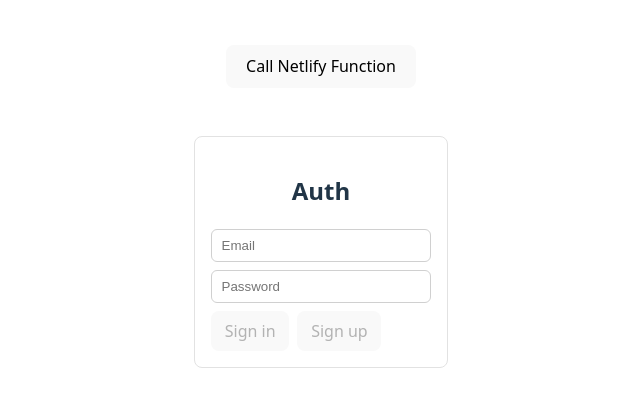
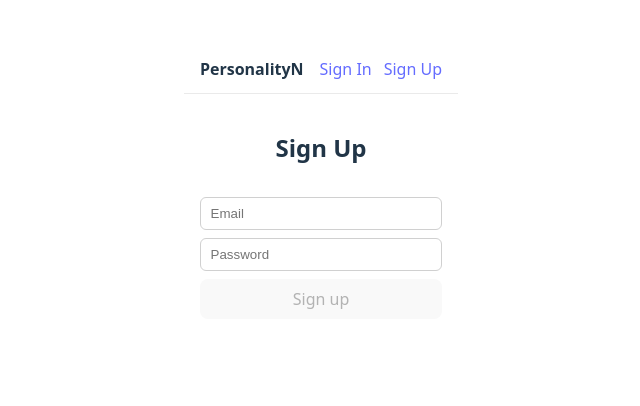
Before and after one commit to rniemela77/PersonalityN, a Vue app: page /signup in a window 1280 px wide. Shown: the part 210-616 px from the top of the page, without its empty margins (319-959 px from the left). Built offline with nearby package versions, Linux system fonts and the light colour scheme; no server answers.

Commit message:
install vue-router, create signin and signup pages

```diff
--- a/package.json
+++ b/package.json
@@ -11,7 +11,8 @@
   },
   "dependencies": {
     "firebase": "^12.7.0",
-    "vue": "^3.5.24"
+    "vue": "^3.5.24",
+    "vue-router": "^4.4.5"
   },
   "devDependencies": {
     "@vitejs/plugin-vue": "^6.0.1",
--- a/src/App.vue
+++ b/src/App.vue
@@ -1,12 +1,38 @@
 <script setup>
-import HelloWorld from './components/HelloWorld.vue'
-import Auth from './components/Auth.vue'
 </script>
 
 <template>
-  <HelloWorld />
-  <Auth />
+  <nav class="top-nav">
+    <a class="brand" href="/">PersonalityN</a>
+    <div class="links">
+      <RouterLink to="/signin">Sign In</RouterLink>
+      <RouterLink to="/signup">Sign Up</RouterLink>
+    </div>
+  </nav>
+  <main class="content">
+    <RouterView />
+  </main>
 </template>
 
 <style scoped>
+.top-nav {
+  display: flex;
+  align-items: center;
+  justify-content: space-between;
+  gap: 1rem;
+  padding: 0.75rem 1rem;
+  border-bottom: 1px solid #eaeaea;
+}
+.brand {
+  font-weight: 600;
+  text-decoration: none;
+  color: inherit;
+}
+.links {
+  display: flex;
+  gap: 0.75rem;
+}
+.content {
+  padding: 1rem;
+}
 </style>
--- a/src/main.js
+++ b/src/main.js
@@ -2,5 +2,6 @@ import { createApp } from 'vue'
 import './style.css'
 import './firebase'
 import App from './App.vue'
+import { router } from './router'
 
-createApp(App).mount('#app')
+createApp(App).use(router).mount('#app')
--- /dev/null
+++ b/src/pages/SignIn.vue
@@ -0,0 +1,81 @@
+<script setup>
+import { ref, onMounted, onBeforeUnmount } from 'vue'
+import { auth } from '../firebase'
+import { signInWithEmailAndPassword, signOut, onAuthStateChanged } from 'firebase/auth'
+
+const email = ref('')
+const password = ref('')
+const loading = ref(false)
+const errorMsg = ref('')
+const currentUser = ref(null)
+
+let unsubscribe = null
+
+onMounted(() => {
+  unsubscribe = onAuthStateChanged(auth, (user) => {
+    currentUser.value = user
+  })
+})
+
+onBeforeUnmount(() => {
+  if (typeof unsubscribe === 'function') unsubscribe()
+})
+
+async function doSignIn() {
+  loading.value = true
+  errorMsg.value = ''
+  try {
+    await signInWithEmailAndPassword(auth, email.value, password.value)
+    email.value = ''
+    password.value = ''
+  } catch (err) {
+    errorMsg.value = String(err?.message || err)
+  } finally {
+    loading.value = false
+  }
+}
+
+async function doSignOut() {
+  loading.value = true
+  errorMsg.value = ''
+  try {
+    await signOut(auth)
+  } catch (err) {
+    errorMsg.value = String(err?.message || err)
+  } finally {
+    loading.value = false
+  }
+}
+</script>
+
+<template>
+  <div class="page">
+    <h2>Sign In</h2>
+
+    <div v-if="currentUser" class="user-info">
+      <p>Signed in as: <strong>{{ currentUser.email }}</strong></p>
+      <button type="button" @click="doSignOut" :disabled="loading">
+        {{ loading ? 'Signing out…' : 'Sign out' }}
+      </button>
+    </div>
+
+    <div v-else class="form">
+      <input type="email" v-model="email" placeholder="Email" autocomplete="email" />
+      <input type="password" v-model="password" placeholder="Password" autocomplete="current-password" />
+      <button type="button" @click="doSignIn" :disabled="loading || !email || !password">
+        {{ loading ? 'Signing in…' : 'Sign in' }}
+      </button>
+    </div>
+
+    <p v-if="errorMsg" class="error">Error: {{ errorMsg }}</p>
+  </div>
+  </template>
+
+<style scoped>
+.page { display: grid; gap: 0.75rem; max-width: 380px; }
+.form { display: grid; gap: 0.5rem; }
+.user-info { display: flex; align-items: center; gap: 0.75rem; }
+.error { color: #c00; white-space: pre-wrap; }
+input { padding: 0.5rem 0.6rem; border: 1px solid #d0d0d0; border-radius: 6px; }
+button { padding: 0.5rem 0.8rem; }
+</style>
--- /dev/null
+++ b/src/pages/SignUp.vue
@@ -0,0 +1,81 @@
+<script setup>
+import { ref, onMounted, onBeforeUnmount } from 'vue'
+import { auth } from '../firebase'
+import { createUserWithEmailAndPassword, signOut, onAuthStateChanged } from 'firebase/auth'
+
+const email = ref('')
+const password = ref('')
+const loading = ref(false)
+const errorMsg = ref('')
+const currentUser = ref(null)
+
+let unsubscribe = null
+
+onMounted(() => {
+  unsubscribe = onAuthStateChanged(auth, (user) => {
+    currentUser.value = user
+  })
+})
+
+onBeforeUnmount(() => {
+  if (typeof unsubscribe === 'function') unsubscribe()
+})
+
+async function doSignUp() {
+  loading.value = true
+  errorMsg.value = ''
+  try {
+    await createUserWithEmailAndPassword(auth, email.value, password.value)
+    email.value = ''
+    password.value = ''
+  } catch (err) {
+    errorMsg.value = String(err?.message || err)
+  } finally {
+    loading.value = false
+  }
+}
+
+async function doSignOut() {
+  loading.value = true
+  errorMsg.value = ''
+  try {
+    await signOut(auth)
+  } catch (err) {
+    errorMsg.value = String(err?.message || err)
+  } finally {
+    loading.value = false
+  }
+}
+</script>
+
+<template>
+  <div class="page">
+    <h2>Sign Up</h2>
+
+    <div v-if="currentUser" class="user-info">
+      <p>Signed in as: <strong>{{ currentUser.email }}</strong></p>
+      <button type="button" @click="doSignOut" :disabled="loading">
+        {{ loading ? 'Signing out…' : 'Sign out' }}
+      </button>
+    </div>
+
+    <div v-else class="form">
+      <input type="email" v-model="email" placeholder="Email" autocomplete="email" />
+      <input type="password" v-model="password" placeholder="Password" autocomplete="new-password" />
+      <button type="button" @click="doSignUp" :disabled="loading || !email || !password">
+        {{ loading ? 'Creating account…' : 'Sign up' }}
+      </button>
+    </div>
+
+    <p v-if="errorMsg" class="error">Error: {{ errorMsg }}</p>
+  </div>
+</template>
+
+<style scoped>
+.page { display: grid; gap: 0.75rem; max-width: 380px; }
+.form { display: grid; gap: 0.5rem; }
+.user-info { display: flex; align-items: center; gap: 0.75rem; }
+.error { color: #c00; white-space: pre-wrap; }
+input { padding: 0.5rem 0.6rem; border: 1px solid #d0d0d0; border-radius: 6px; }
+button { padding: 0.5rem 0.8rem; }
+</style>
```
Also changed, not shown: src/router.js (added, +14 -0 lines), 1 other file (tests, documents, lock files or other folders).
